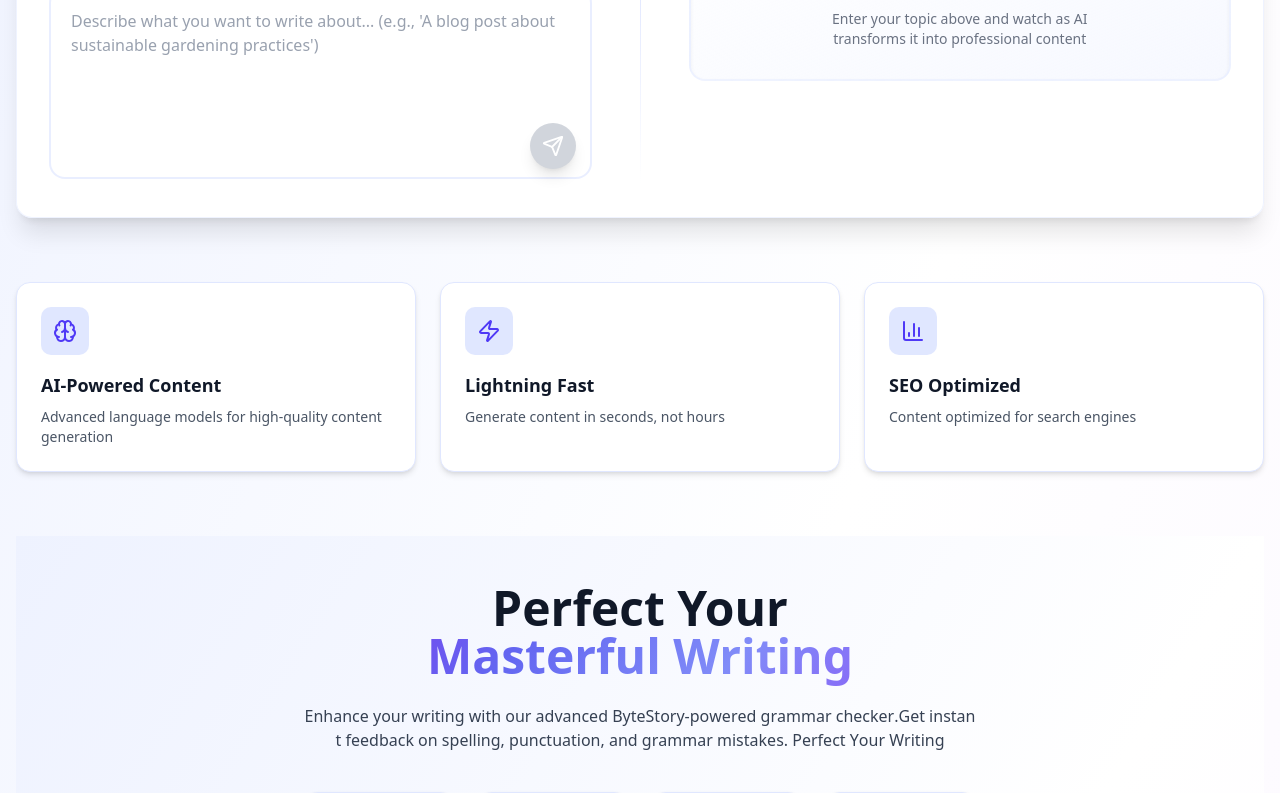
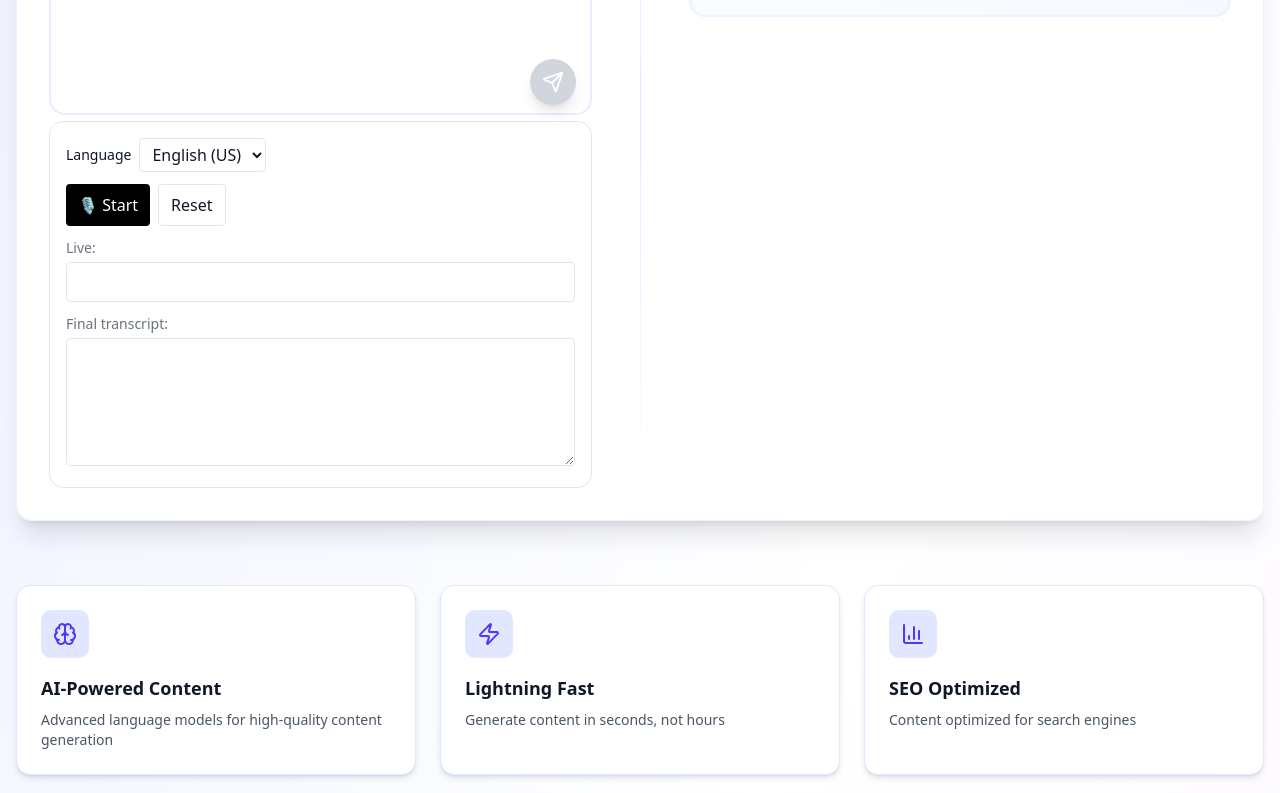
Before and after one commit to shahnewaz5646455/ByteStory, a Next.js app: page /features in a window 1280 px wide. Shown: the part 620-1413 px from the top of the page. Built offline with nearby package versions, Linux system fonts and the light colour scheme.

Commit message:
[ADDED]:speech to text section added

```diff
--- a/components/Navbar.jsx
+++ b/components/Navbar.jsx
@@ -53,7 +53,7 @@ export default function Navbar() {
     router.push("/seo-checker")
    }
    if(searchTerm === "grammar" || "GRAMMAR" || "grammer" || "gramar" ||" grammer" ){
-   document.getElementById("grammerChecker").scrollIntoView({ behavior: "smooth" });
+   router.push(document.getElementById("grammerChecker").scrollIntoView({ behavior: "smooth" }));
   }
 
 
--- a/src/app/features/page.jsx
+++ b/src/app/features/page.jsx
@@ -22,6 +22,7 @@ import { AuroraText } from "@/components/ui/aurora-text";
 import { toast } from "react-toastify";
 import Reader from "@/components/ui/Reader";
 import GrammarChecker from "../../../components/GrammarChecker";
+import SpeechRecorder from "@/components/ui/speechRecorder";
 
 export default function AIWriterPage() {
   const [input, setInput] = useState("");
@@ -285,6 +286,7 @@ export default function AIWriterPage() {
                     </motion.button>
                   </div>
                 </div>
+                <SpeechRecorder/>
                 {error && (
                   <motion.p
                     initial={{ opacity: 0, y: -10 }}
--- /dev/null
+++ b/src/app/hooks/useSpeechToText.jsx
@@ -0,0 +1,67 @@
+// "use client";
+import { useEffect, useRef, useState } from "react";
+
+export function useSpeechToText({ lang = "en-US", continuous = true } = {}) {
+  const [supported, setSupported] = useState(false);
+  const [listening, setListening] = useState(false);
+  const [transcript, setTranscript] = useState("");
+  const [interim, setInterim] = useState("");
+  const recognitionRef = useRef(null);
+
+  useEffect(() => {
+    if (typeof window === "undefined") return;
+
+    const SR = window.SpeechRecognition || window.webkitSpeechRecognition;
+    if (!SR) return;
+
+    setSupported(true);
+    const rec = new SR();
+    rec.continuous = continuous;
+    rec.interimResults = true;
+    rec.lang = lang;
+
+    rec.onresult = (event) => {
+      let finalText = "";
+      let interimText = "";
+      for (let i = event.resultIndex; i < event.results.length; ++i) {
+        const chunk = event.results[i][0].transcript;
+        if (event.results[i].isFinal) finalText += chunk;
+        else interimText += chunk;
+      }
+      if (finalText) setTranscript((prev) => (prev ? prev + " " : "") + finalText.trim());
+      setInterim(interimText);
+    };
+
+    rec.onend = () => setListening(false);
+    rec.onerror = (e) => {
+      console.error("Speech recognition error:", e);
+      setListening(false);
+    };
+
+    recognitionRef.current = rec;
+    return () => {
+      try { rec.abort(); } catch {}
+      recognitionRef.current = null;
+    };
+  }, [lang, continuous]);
+
+  const start = () => {
+    if (!supported || !recognitionRef.current) return;
+    if (listening) return;
+    setInterim("");
+    recognitionRef.current.start();
+    setListening(true);
+  };
+
+  const stop = () => {
+    if (!supported || !recognitionRef.current) return;
+    recognitionRef.current.stop();
+  };
+
+  const reset = () => {
+    setTranscript("");
+    setInterim("");
+  };
+
+  return { supported, listening, transcript, interim, start, stop, reset };
+}
--- a/src/app/layout.js
+++ b/src/app/layout.js
@@ -1,7 +1,6 @@
 import { Geist, Geist_Mono } from "next/font/google";
 import "./globals.css";
 import { ToastContainer } from "react-toastify";
-import Navbar from "../../components/Navbar";
 import { ThemeProvider } from "../../components/theme-provider";
 import GlobalStoreProvider from "@/components/ui/Application/GlobalStoreProvider";
 
@@ -34,7 +33,7 @@ export default function RootLayout({ children }) {
           disableTransitionOnChange
         >
           <GlobalStoreProvider>
-            <Navbar />
+            <r />
             {children}
           </GlobalStoreProvider>
           <ToastContainer />
--- /dev/null
+++ b/src/components/ui/speechRecorder.jsx
@@ -0,0 +1,64 @@
+"use client";
+
+import { useSpeechToText } from "@/app/hooks/useSpeechToText";
+import { useState } from "react";
+
+export default function SpeechRecorder() {
+  const [lang, setLang] = useState("en-US");
+  const { supported, listening, transcript, interim, start, stop, reset } =
+    useSpeechToText({ lang });
+
+  return (
+    <div className="max-w-xl space-y-3 p-4 border rounded-xl">
+      <div className="flex items-center gap-2">
+        <label className="text-sm font-medium">Language</label>
+        <select
+          value={lang}
+          onChange={(e) => setLang(e.target.value)}
+          className="border rounded px-2 py-1"
+        >
+          <option value="en-US">English (US)</option>
+
+          {/* add more as needed */}
+        </select>
+      </div>
+
+      {!supported ? (
+        <p className="text-sm text-red-600">
+          This browser doesn’t support the Web Speech API. Try Chrome/Edge, or add an offline/hosted fallback.
+        </p>
+      ) : (
+        <div className="flex gap-2">
+          {!listening ? (
+            <button onClick={start} className="px-3 py-2 rounded bg-black text-white">
+              🎙️ Start
+            </button>
+          ) : (
+            <button onClick={stop} className="px-3 py-2 rounded bg-gray-800 text-white">
+              ⏹ Stop
+            </button>
+          )}
+          <button onClick={reset} className="px-3 py-2 rounded border">
+            Reset
+          </button>
+        </div>
+      )}
+
+      <div className="text-sm">
+        <div className="mb-1 text-gray-500">Live:</div>
+        <div className="min-h-[2.5rem] p-2 rounded border bg-white">
+          <span className="opacity-70">{interim}</span>
+        </div>
+      </div>
+
+      <div className="text-sm">
+        <div className="mb-1 text-gray-500">Final transcript:</div>
+        <textarea
+          className="w-full h-32 p-2 rounded border"
+          value={transcript}
+          readOnly
+        />
+      </div>
+    </div>
+  );
+}
```
